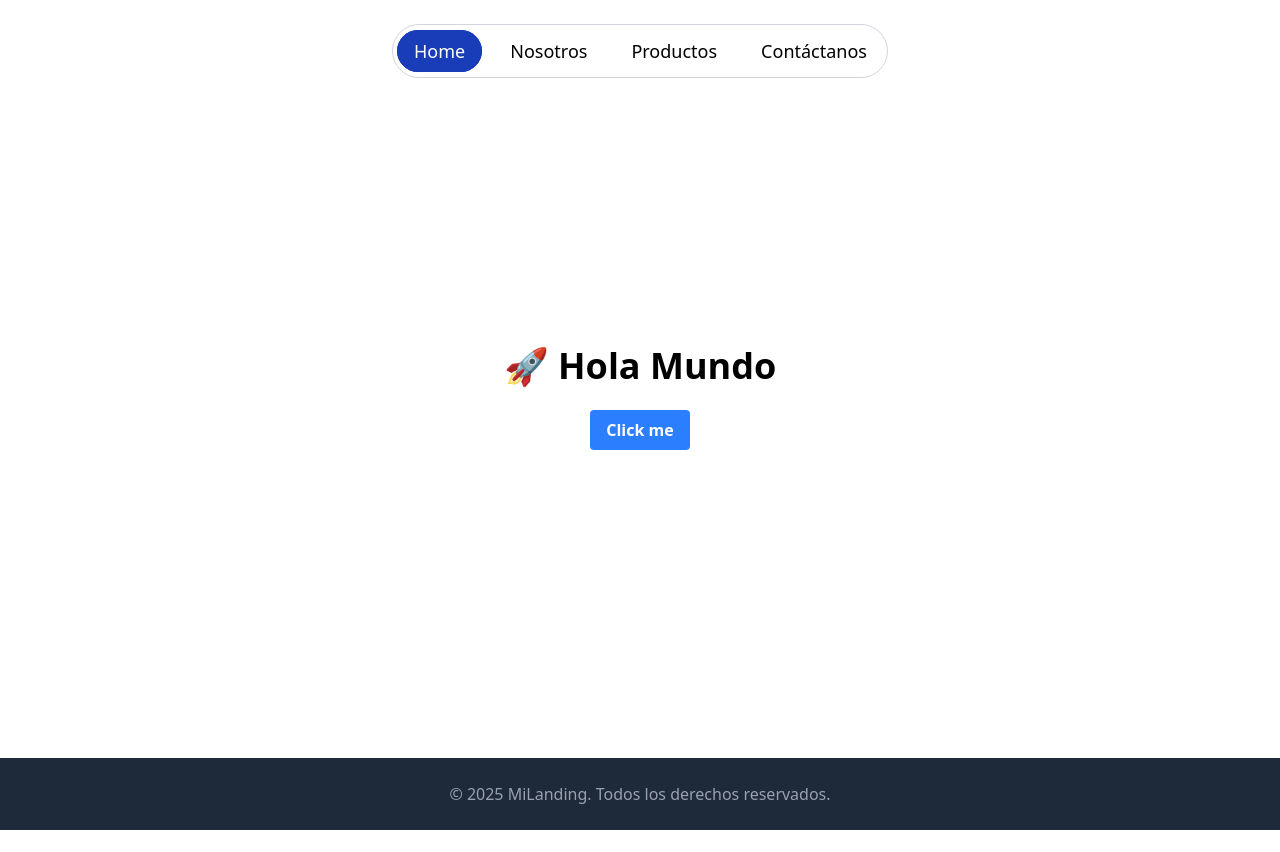
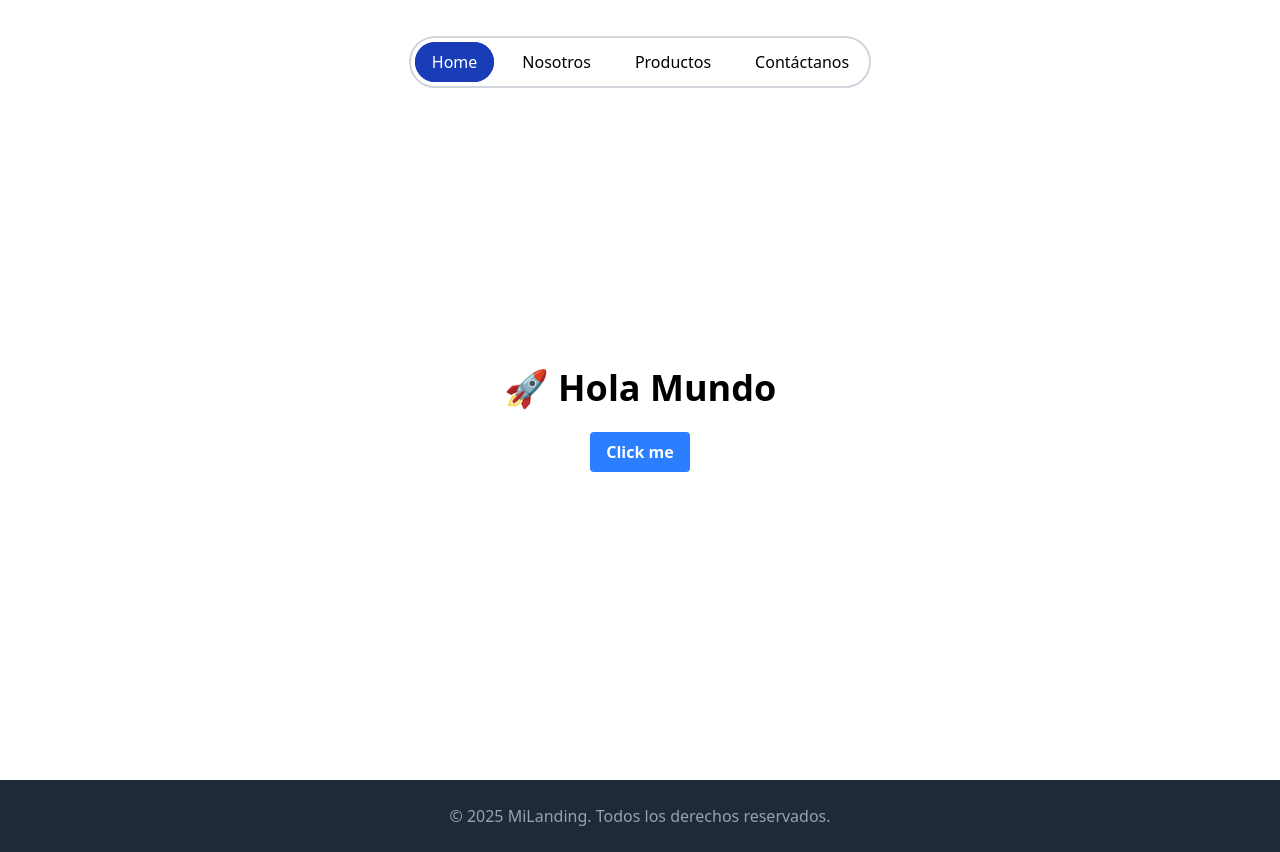
Before and after one commit to XordiDev/masis-website-vite, a React (Vite) app: page / in a window 1280 px wide. Before the commit the page ends 830 px from the top, so only its background shows below. Built offline with nearby package versions, Linux system fonts and the light colour scheme.

Commit message:
I added features for responsive design and started the mobile view

```diff
--- a/package.json
+++ b/package.json
@@ -11,6 +11,7 @@
   },
   "dependencies": {
     "@tailwindcss/vite": "^4.1.13",
+    "lucide-react": "^0.544.0",
     "react": "^19.1.1",
     "react-dom": "^19.1.1",
     "tailwindcss": "^4.1.13"
--- a/src/components/layout/Navbar.tsx
+++ b/src/components/layout/Navbar.tsx
@@ -1,4 +1,5 @@
 import { useState } from "react";
+import { Menu } from "lucide-react";
 
 const Navbar = () => {
   const [active, setActive] = useState("home");
@@ -9,10 +10,23 @@ const Navbar = () => {
     { id: "products", label: "Productos" },
     { id: "contactus", label: "Contáctanos" },
   ];
+
+  const handleClick = (e: React.MouseEvent) => {
+    console.log(e)
+  }
+
   //Generacion dinamica de los links para aplicar los efectos dependiendo de la seccion
   return (
-    <nav className="w-full flex justify-center mt-6">
-      <ul className="flex gap-3 px-1 py-3 border border-gray-300 rounded-full font-medium text-lg">
+    <nav className="w-full flex justify-end bg-blue-800 p-3 lg:bg-transparent lg:mt-6 lg:w-full lg:flex lg:justify-center">
+      <button onClick={handleClick} className="border border-white p-2 mr-2 lg:hidden ">
+      <Menu color="#ffffff" />
+      </button>
+
+      <ul
+        className="
+      hidden lg:flex gap-3 px-1 py-3 border-2 border-gray-300 rounded-full font-medium
+      "
+      >
         {links.map((link) => (
           <li key={link.id}>
             <a
```
Also changed, not shown: src/components/layout/BurguerMenuMobile.tsx (added), 1 other file (tests, documents, lock files or other folders).
